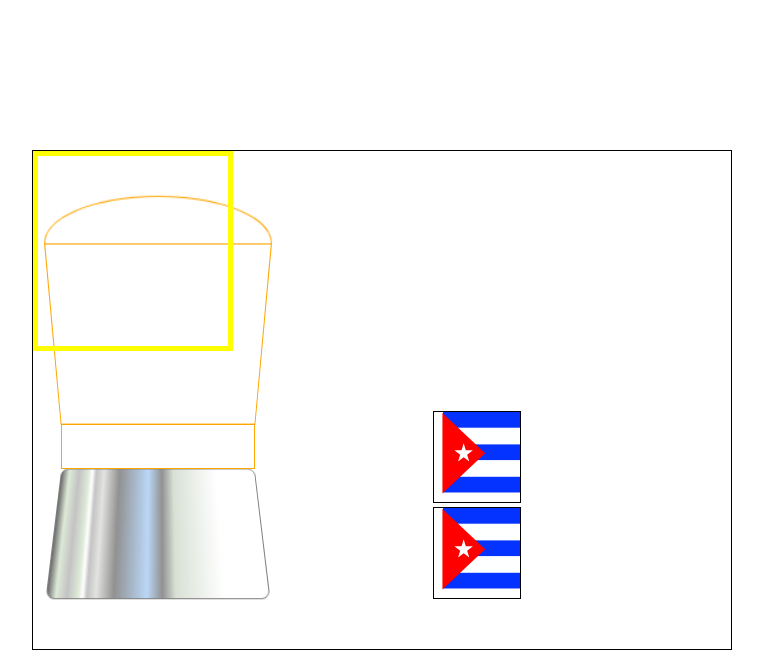
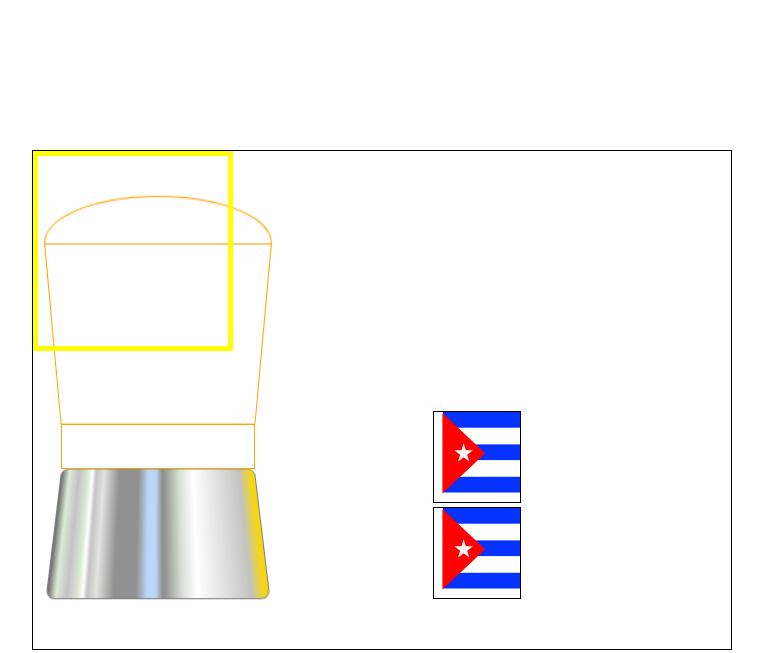
Before and after one commit to amberauh/css-still-life, a plain HTML site: page index.html in a window 1280 px wide. Shown: the whole page, without its empty margins (258-1021 px from the left). Drawn offline with Linux system fonts and the light colour scheme.

Commit message:
completed colors for cafetera base

```diff
--- a/index.html
+++ b/index.html
@@ -59,7 +59,7 @@
     border: 1px solid grey;
     border-radius: 8px;
     transform: perspective(15px) rotateX(1deg);
-    background: linear-gradient(90deg, rgba(107,107,107,1) 0%, rgba(221,233,215,1) 4%, rgba(195,195,195,1) 9%, rgba(221,233,215,1) 14%, rgba(217,215,212,0) 16%, rgba(195,195,195,1) 18%, rgba(226,228,224,1) 22%, rgba(145,145,145,1) 30%, rgba(186,215,247,1) 45%, rgba(145,145,145,1) 52%, rgba(216,224,212,1) 58%, rgba(91,91,91,0) 80%)
+    background: linear-gradient(90deg, rgba(107,107,107,1) 0%, rgba(221,233,215,1) 4%, rgba(195,195,195,1) 9%, rgba(221,233,215,1) 14%, rgba(217,215,212,0) 16%, rgba(195,195,195,1) 18%, rgba(226,228,224,1) 22%, rgba(145,145,145,1) 30%, rgba(145,145,145,1) 40%, rgba(186,215,247,1) 45%, rgba(186,215,247,1) 49%, rgba(145,145,145,1) 52%, rgba(145,145,145,1) 53%, rgba(216,224,212,1) 61%, rgba(216,224,212,1) 58%, rgba(91,91,91,0) 68%, rgba(195,196,194,1) 92%, rgba(245,214,21,1) 98%)
       ;
   }
 
```
